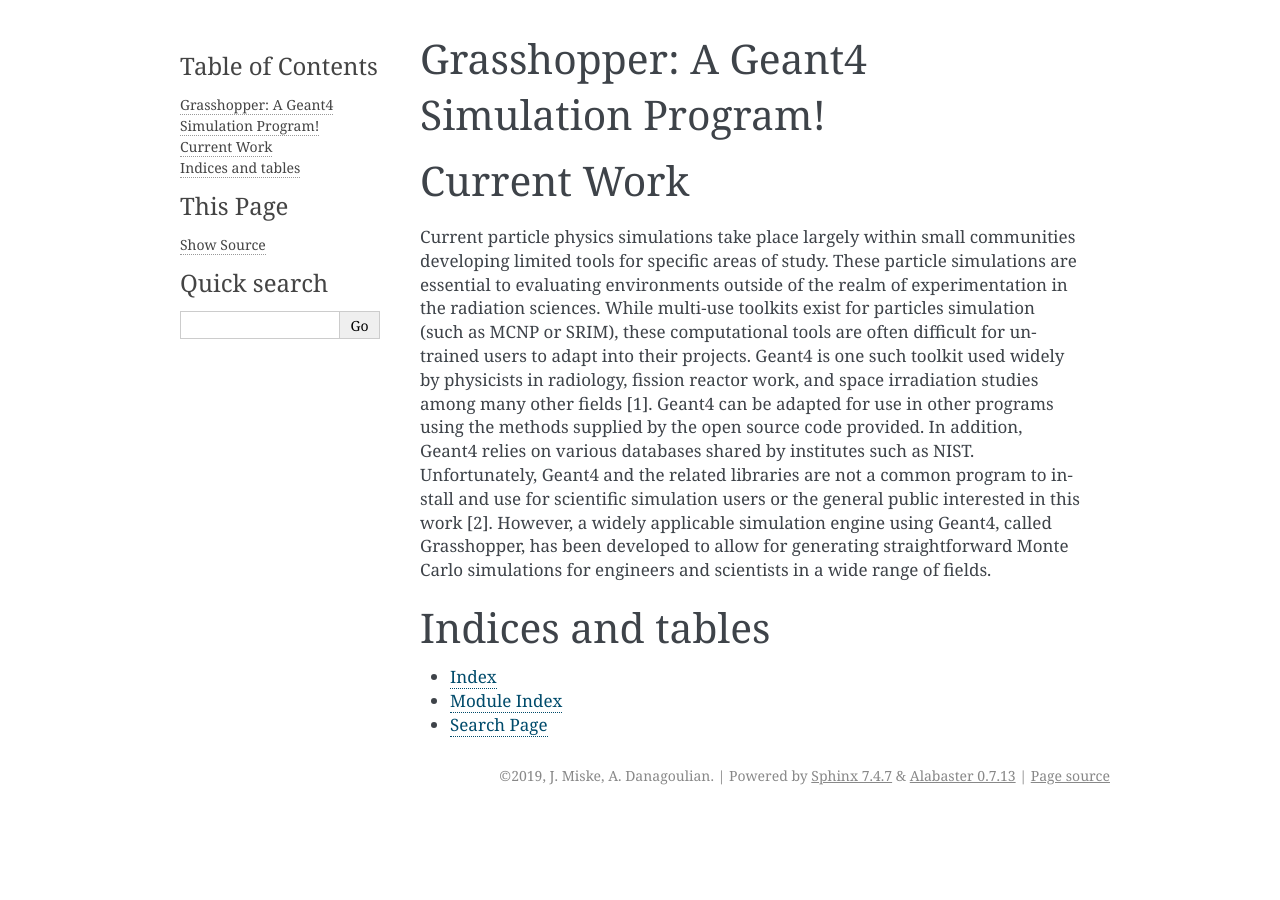
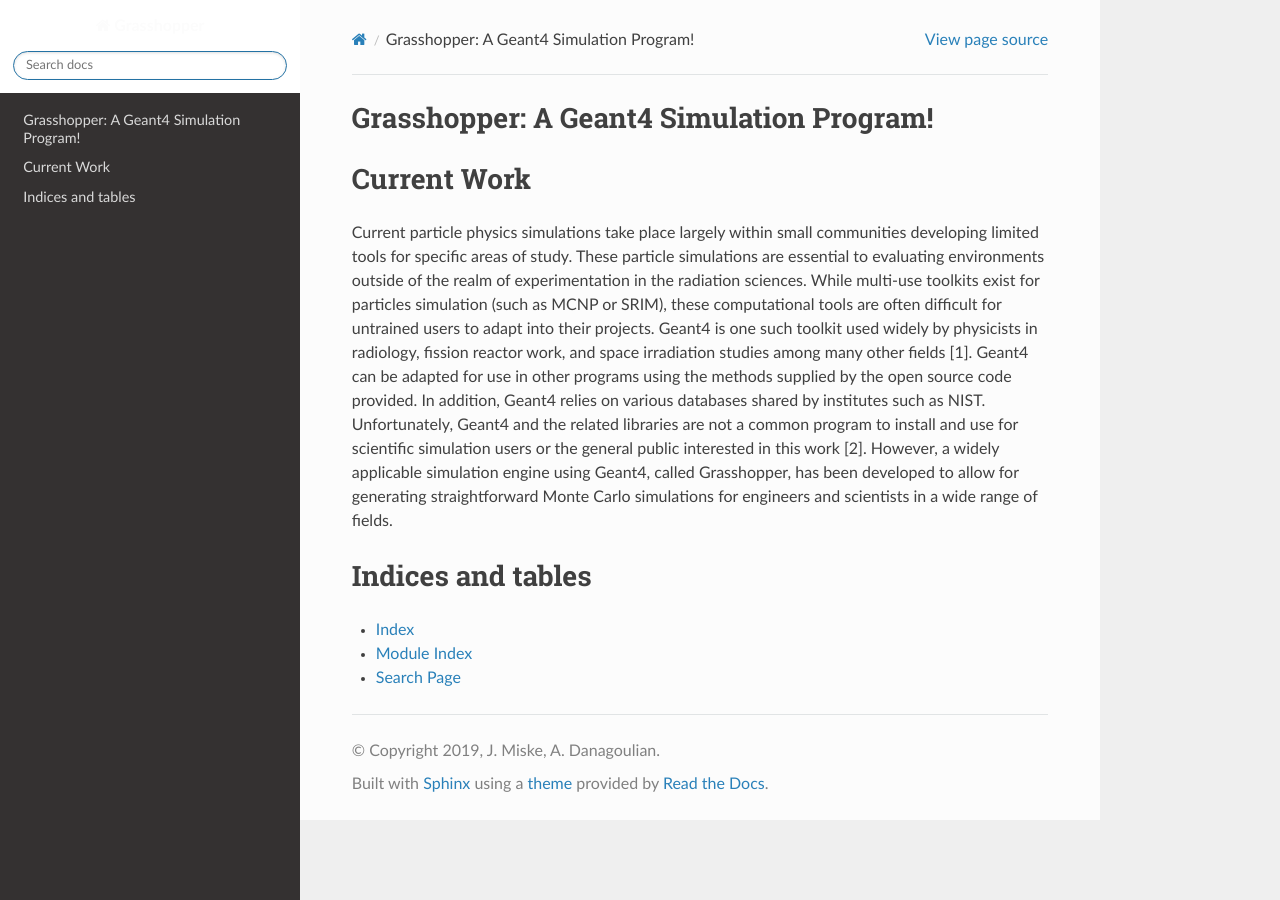
Before and after one commit to ustajan/grasshopper, a Sphinx documentation site: the page built from docs/index.rst, in a window 1280 px wide. Built offline with Sphinx 7.4.7 and the Read the Docs theme 2.0.0, drawn with Linux system fonts in a browser that asks for light colours.

```diff
--- a/docs/conf.py
+++ b/docs/conf.py
@@ -75,13 +75,30 @@ pygments_style = None
 # The theme to use for HTML and HTML Help pages.  See the documentation for
 # a list of builtin themes.
 #
-html_theme = 'alabaster'
+# html_theme = 'alabaster'
+html_theme = "sphinx_rtd_theme"
+html_theme_path = ["_themes", ]
 
 # Theme options are theme-specific and customize the look and feel of a theme
 # further.  For a list of options available for each theme, see the
 # documentation.
 #
-# html_theme_options = {}
+html_theme_options = {
+    'canonical_url': '',
+    # 'analytics_id': 'UA-XXXXXXX-1',  #  Provided by Google in your dashboard
+    'logo_only': False,
+    'display_version': True,
+    'prev_next_buttons_location': 'bottom',
+    'style_external_links': False,
+    'vcs_pageview_mode': '',
+    'style_nav_header_background': 'white',
+    # Toc options
+    'collapse_navigation': True,
+    'sticky_navigation': True,
+    'navigation_depth': 4,
+    'includehidden': True,
+    'titles_only': False
+}
 
 # Add any paths that contain custom static files (such as style sheets) here,
 # relative to this directory. They are copied after the builtin static files,
@@ -175,4 +192,6 @@ epub_exclude_files = ['search.html']
 
 
 # -- Extension configuration -------------------------------------------------
-extensions = ['recommonmark']
+extensions = ['recommonmark',
+    'sphinx_rtd_theme'
+]
```
Also changed, not shown: docs/_static/gettingstarted.rst (renamed from docs/gettingstarted.rst), 12 other files.
